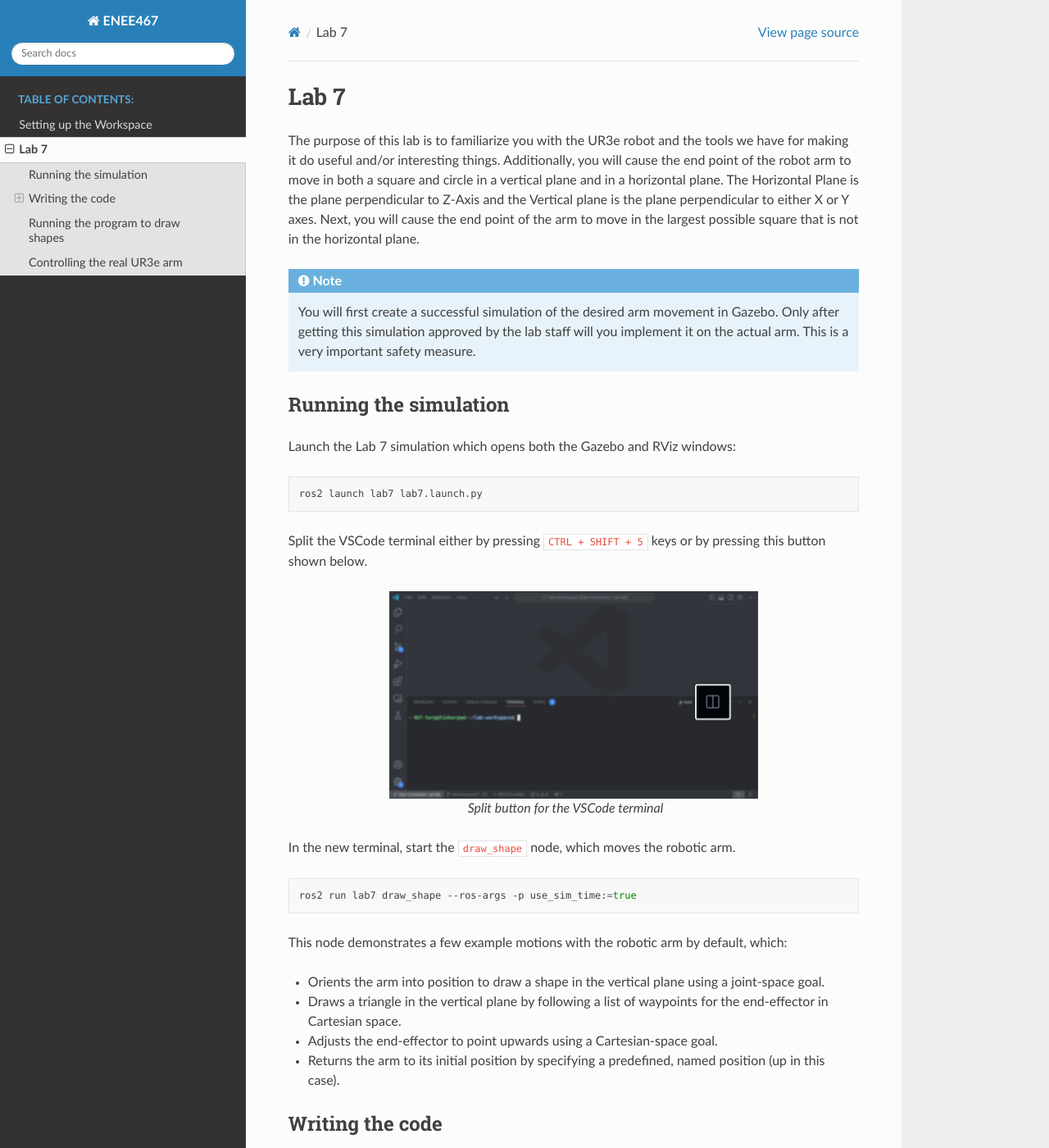
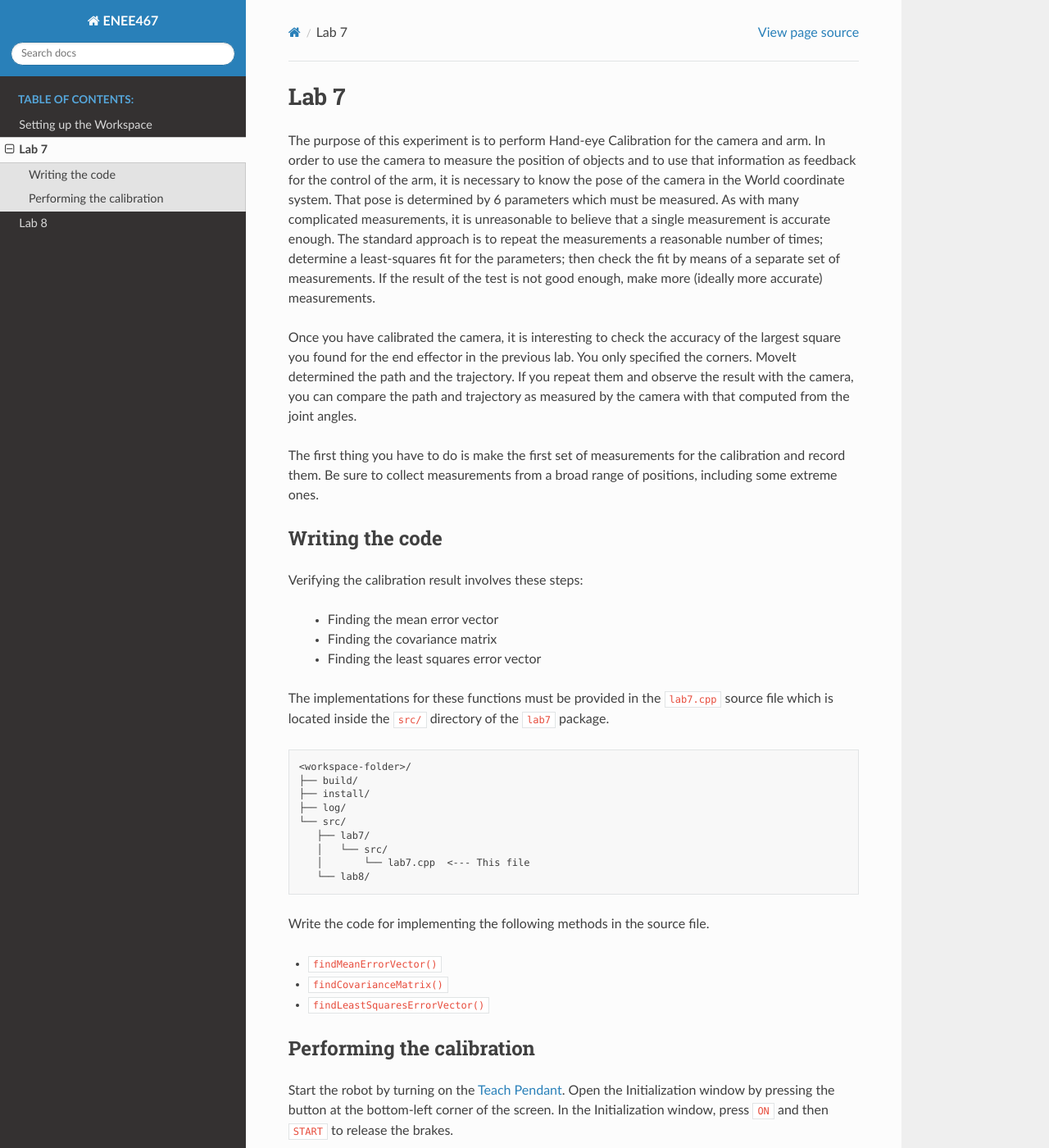
Before and after one commit to ENEE467/Getting_Started, a Sphinx documentation site: the page built from source/Lab7.rst, in a window 1280 px wide and 1400 px high. Shown: the whole window at 82% size. Built offline with Sphinx 7.4.7 and the Read the Docs theme 3.1.0, drawn with Linux system fonts in a browser that asks for light colours; pages that are not in the unit, such as notebooks, are missing from menus; some of the changed text lies outside the part shown.

Commit message:
Updated instructions

```diff
--- a/source/Lab7.rst
+++ b/source/Lab7.rst
@@ -1,140 +1,64 @@
-.. Steps for Lab 7 Exercise
+.. Steps for Lab 7 exercise
    01/09/24
    Abhishekh Reddy
 
 Lab 7
 =====
 
-The purpose of this lab is to familiarize you with the UR3e robot and the tools
-we have for making it do useful and/or interesting things. Additionally, you
-will cause the end point of the robot arm to move in both a square and circle in
-a vertical plane and in a horizontal plane. The Horizontal Plane is the plane
-perpendicular to Z-Axis and the Vertical plane is the plane perpendicular to
-either X or Y axes. Next, you will cause the end point of the arm to move in the
-largest possible square that is not in the horizontal plane.
+The purpose of this experiment is to perform Hand-eye Calibration for the camera and arm. In order
+to use the camera to measure the position of objects and to use that information as feedback for the
+control of the arm, it is necessary to know the pose of the camera in the World coordinate system.
+That pose is determined by 6 parameters which must be measured. As with many complicated
+measurements, it is unreasonable to believe that a single measurement is accurate enough. The
+standard approach is to repeat the measurements a reasonable number of times; determine a
+least-squares fit for the parameters; then check the fit by means of a separate set of measurements.
+If the result of the test is not good enough, make more (ideally more accurate) measurements.
 
-.. note::
+Once you have calibrated the camera, it is interesting to check the accuracy of the largest square
+you found for the end effector in the previous lab. You only specified the corners. MoveIt
+determined the path and the trajectory. If you repeat them and observe the result with the camera,
+you can compare the path and trajectory as measured by the camera with that computed from the joint
+angles.
 
-   You will first create a successful simulation of the
-   desired arm movement in Gazebo. Only after getting this simulation approved
-   by the lab staff will you implement it on the actual arm. This is a very
-   important safety measure.
-
-Running the simulation
-^^^^^^^^^^^^^^^^^^^^^^
-
-Launch the Lab 7 simulation which opens both the Gazebo and RViz windows:
-
-.. code-block:: bash
-
-  ros2 launch lab7 lab7.launch.py
-
-Split the VSCode terminal either by pressing ``CTRL + SHIFT + 5`` keys or by pressing this button
-shown below.
-
-.. figure:: images/bash-split-button.png
-   :width: 450
-   :align: center
-
-   Split button for the VSCode terminal
-
-In the new terminal, start the ``draw_shape`` node, which moves the robotic arm.
-
-.. code-block:: bash
-
-  ros2 run lab7 draw_shape --ros-args -p use_sim_time:=true
-
-This node demonstrates a few example motions with the robotic arm by default, which:
-
-- Orients the arm into position to draw a shape in the vertical plane using a joint-space goal.
-
-- Draws a triangle in the vertical plane by following a list of waypoints for the end-effector in
-  Cartesian space.
-
-- Adjusts the end-effector to point upwards using a Cartesian-space goal.
-
-- Returns the arm to its initial position by specifying a predefined, named position
-  (up in this case).
+The first thing you have to do is make the first set of measurements for the calibration and record
+them. Be sure to collect measurements from a broad range of positions, including some extreme ones.
 
 Writing the code
 ^^^^^^^^^^^^^^^^
 
-The source file for the ``draw_shape`` node is located at ``lab7/src/ur3e_move_interface.cpp``
-within the workspace's source directory. This is where you will write your program for this
-exercise.
+Verifying the calibration result involves these steps:
 
-Go through the code inside the ``UR3eMoveInterface::examplesMoveIt`` function to understand how the
-motions observed in the simulation are implemented.  You can also refer
-:doc:`this page </Lab7/Examples-Code-Desc>` for more detailed explanations of any section of
-the code as needed.
+   - Finding the mean error vector
+   - Finding the covariance matrix
+   - Finding the least squares error vector
 
-.. toctree::
-  :maxdepth: 1
-  :hidden:
+The implementations for these functions must be provided in the ``lab7.cpp`` source file which is
+located inside the ``src/`` directory of the ``lab7`` package.
 
-  Lab7/Examples-Code-Desc
+.. code-block:: text
 
-Now, use the reference code to write your own implementations for the following functions within the
-same source file:
+   <workspace-folder>/
+   ├── build/
+   ├── install/
+   ├── log/
+   └── src/
+      ├── lab7/
+      │   └── src/
+      │       └── lab7.cpp  <--- This file
+      └── lab8/
 
-- ``UR3eMoveInterface::drawCircleXY``
-- ``UR3eMoveInterface::drawCircleYZ``
-- ``UR3eMoveInterface::drawSquareXY``
-- ``UR3eMoveInterface::drawSquareYZ``
+Write the code for implementing the following methods in the source file.
 
-Running the program to draw shapes
-^^^^^^^^^^^^^^^^^^^^^^^^^^^^^^^^^^
+- ``findMeanErrorVector()``
+- ``findCovarianceMatrix()``
+- ``findLeastSquaresErrorVector()``
 
-The command for running the ``draw_shape`` node takes three arguments to define the shape, plane,
-and size. The node can be executed repeatedly with different argument variations.
+Performing the calibration
+^^^^^^^^^^^^^^^^^^^^^^^^^^
 
-.. code-block:: bash
-
-  ros2 run lab7 draw_shape <shape> <plane> <size> <ros-args>
-
-<shape>
-  Options: ``circle``, ``square``
-
-<plane>
-  Options: ``horizontal`` (XY Plane), ``vertical`` (YZ Plane)
-
-<size>
-  Radius if ``<shape>`` is ``circle`` and side length if ``<shape>`` is ``square``
-
-<ros-args>
-  Mainly for setting the ``use_sim_time`` parameter to ``true`` for simulation. This isn't needed
-  for the real arm.
-
-Example 1:
-  For drawing a circle in the horizontal plane with a radius of 0.25 meters in simulation.
-
-  .. code-block:: bash
-
-    ros2 run lab7 draw_shape circle horizontal 0.25 --ros-args -p use_sim_time:=true
-
-Example 2:
-  For drawing a square in the vertical plane with a side length of 0.2 meters on the real arm.
-
-  .. code-block:: bash
-
-    ros2 run lab7 draw_shape square vertical 0.2
-
-.. note::
-
-  The program defaults to running the examples function if any of the ``<shape>`` or ``<plane>``
-  arguments are missing or incorrect.
-
-  The program defaults to maximum size of 0.45 m radius or :math:`\frac{0.45}{\sqrt{2}}` m side
-  length if the ``<size>`` argument is missing or has a value less than or equal to zero.
-
-
-Controlling the real UR3e arm
-^^^^^^^^^^^^^^^^^^^^^^^^^^^^^
-
-Make sure to test the program extensively in simulation before executing it on the real arm.
-
-Start the robot by first turning on the `Teach Pendant <Teach Pendant Pic_>`_. Press the initialize
-button at the bottom-left corner of the screen, then press ``START`` to release the brakes.
+Start the robot by turning on the `Teach Pendant <Teach Pendant Pic_>`_. Open the Initialization
+window by pressing the button at the bottom-left corner of the screen. In the Initialization window,
+press ``ON`` and then ``START`` to release the brakes.
 
 .. figure:: images/start-robot.png
    :width: 450
@@ -142,47 +66,72 @@ button at the bottom-left corner of the screen, then press ``START`` to release
 
    Initializing the arm
 
-Then on the lab computer, launch Lab 7 with the ``sim`` argument set to ``false``.
+On the lab computer, use the VSCode terminal to execute the launch file for this Lab exericise to
+run the calibration stack. Replace ``<number>`` with the number posted on your lab table when
+entering the command.
 
 .. code-block:: bash
 
-  ros2 launch lab7 lab7.launch.py sim:=false
+   ros2 launch lab7 lab7.launch.py table:=<number>
 
-This starts the UR ROS Driver which communicates with the real arm instead of Gazebo simulation.
+This will start an RViz window displaying the robot and camera views side by side. The left view
+replicates the real arm's pose, showing the relevant transform frames. The right view displays the
+camera feed, highlighting the marker when detected.
 
-The arm shown in RViz sits in the upright position if the ROS driver successfully communicates with
-UR3e. This might take some time.
-
-Then on the Teach Pendant, start the ``ur3e_ros`` program.
-
-.. figure:: images/start-program.png
+.. figure:: images/rviz-before-calib.png
    :width: 450
    :align: center
 
-   Starting the program to receive commands from lab computer
+   RViz window after executing the launch file
 
-Signs that the connection successfully established:
-
-  - The terminal from which you launched Lab 7 should print ``Robot connected to reverse
-    interface. Ready to receive control commands``.
-
-  - Doing a ``ros2 topic list`` should print a lot of new topics.
-
-.. caution::
-
-  If there are any warnings or errors in the output, stop immidiately and ask the TA or the lab
-  manager.
-
-Then in another terminal, run the ``draw_shape`` node to start drawing the shapes with the arm.
-Refer back to `this section <Running the program to draw shapes_>`_ for more.
+Start a terminal window outside VSCode by pressing ``CTRL + ALT + T`` keys, and access the container
+shell. :doc:`This page </Setup/Attach-Shell>` explains more about this step in detail.
 
 .. code-block:: bash
 
-  ros2 run lab7 draw_shape <shape> <plane> <size>
+   docker exec -it -u 467-terp <workspace-name> bash
 
-If you enabled end-effector tracking, the plots and CSV files of the end-effector positions will be
-saved at the ``output/`` directory of the workspace. Refer
-:ref:`this section <end effector tracking>` for more information.
+Now begin the command interface in this terminal window to send commands to the calibration node.
 
-.. LINK REFERENCES -------------------------------------------------------------
+.. code-block:: bash
+
+   ros2 run lab7 command_interface
+
+.. figure:: images/lab7-command-interface.png
+   :width: 450
+   :align: center
+
+   Command interface running in an external shell window
+
+Follow the terminal instructions to complete the steps below:
+
+- Capture at least 15 measurements for calibration.
+
+- Send the ``calibrate`` command to initiate calibration.
+
+In RViz, two new frames named ``camera`` and ``marker_n`` should appear in the left viewport,
+representing the camera's and marker's poses, as shown in the figure below.
+
+.. figure:: images/rviz-after-calib.png
+   :width: 450
+   :align: center
+
+   RViz window after Hand-eye calibration
+
+.. note::
+
+   If the camera frame is positioned or oriented incorrectly, reset the measurements and perform the
+   calibration again. There must be a significant variation between the end-effector poses while
+   capturing measurements.
+
+If the results look correct, save the calibration results using the ``save`` command before
+proceeding to verify the calibration.
+
+Capture at least 15 additional measurements and then use the ``verify`` command to calculate the
+error vectors and covariance matrix with the previously implemented methods.
+
+Save the verification results using the ``save`` command again. The output will be stored in the
+``output/lab7/`` directory within the ROS workspace.
+
+.. LINK REFERENCES ---------------------------------------------------------------------------------
 .. _Teach Pendant Pic: https://www.universal-robots.com/media/1814258/3pe-tp_productpicture.jpg
--- /dev/null
+++ b/source/Lab8.rst
@@ -0,0 +1,186 @@
+.. Steps for Lab 8 Exercise
+   01/09/24
+   Abhishekh Reddy
+
+Lab 8
+=====
+
+The purpose of this lab is to familiarize you with the UR3e robot and the tools
+we have for making it do useful and/or interesting things. Additionally, you
+will cause the end point of the robot arm to move in both a square and circle in
+a vertical plane and in a horizontal plane. The Horizontal Plane is the plane
+perpendicular to Z-Axis and the Vertical plane is the plane perpendicular to
+either X or Y axes. Next, you will cause the end point of the arm to move in the
+largest possible square that is not in the horizontal plane.
+
+.. note::
+
+   You will first create a successful simulation of the
+   desired arm movement in Gazebo. Only after getting this simulation approved
+   by the lab staff will you implement it on the actual arm. This is a very
+   important safety measure.
+
+Running the simulation
+^^^^^^^^^^^^^^^^^^^^^^
+
+Launch the Lab 8 simulation which opens both the Gazebo and RViz windows:
+
+.. code-block:: bash
+
+  ros2 launch lab8 lab8.launch.py
+
+Split the VSCode terminal either by pressing ``CTRL + SHIFT + 5`` keys or by pressing this button
+shown below.
+
+.. figure:: images/bash-split-button.png
+   :width: 450
+   :align: center
+
+   Split button for the VSCode terminal
+
+In the new terminal, start the ``draw_shape`` node, which moves the robotic arm.
+
+.. code-block:: bash
+
+  ros2 run lab8 draw_shape --ros-args -p use_sim_time:=true
+
+This node demonstrates a few example motions with the robotic arm by default, which:
+
+- Orients the arm into position to draw a shape in the vertical plane using a joint-space goal.
+
+- Draws a triangle in the vertical plane by following a list of waypoints for the end-effector in
+  Cartesian space.
+
+- Adjusts the end-effector to point upwards using a Cartesian-space goal.
+
+- Returns the arm to its initial position by specifying a predefined, named position
+  (up in this case).
+
+Writing the code
+^^^^^^^^^^^^^^^^
+
+The source file for the ``draw_shape`` node is located at ``lab8/src/ur3e_move_interface.cpp``
+within the workspace's source directory. This is where you will write your program for this
+exercise.
+
+Go through the code inside the ``UR3eMoveInterface::examplesMoveIt`` function to understand how the
+motions observed in the simulation are implemented.  You can also refer
+:doc:`this page </Lab8/Examples-Code-Desc>` for more detailed explanations of any section of
+the code as needed.
+
+.. toctree::
+  :maxdepth: 1
+  :hidden:
+
+  Lab8/Examples-Code-Desc
+
+Now, use the reference code to write your own implementations for the following functions within the
+same source file:
+
+- ``UR3eMoveInterface::drawCircleXY``
+- ``UR3eMoveInterface::drawCircleYZ``
+- ``UR3eMoveInterface::drawSquareXY``
+- ``UR3eMoveInterface::drawSquareYZ``
+
+Running the program to draw shapes
+^^^^^^^^^^^^^^^^^^^^^^^^^^^^^^^^^^
+
+The command for running the ``draw_shape`` node takes three arguments to define the shape, plane,
+and size. The node can be executed repeatedly with different argument variations.
+
+.. code-block:: bash
+
+  ros2 run lab8 draw_shape <shape> <plane> <size> <ros-args>
+
+<shape>
+  Options: ``circle``, ``square``
+
+<plane>
+  Options: ``horizontal`` (XY Plane), ``vertical`` (YZ Plane)
+
+<size>
+  Radius if ``<shape>`` is ``circle`` and side length if ``<shape>`` is ``square``
+
+<ros-args>
+  Mainly for setting the ``use_sim_time`` parameter to ``true`` for simulation. This isn't needed
+  for the real arm.
+
+Example 1:
+  For drawing a circle in the horizontal plane with a radius of 0.25 meters in simulation.
+
+  .. code-block:: bash
+
+    ros2 run lab8 draw_shape circle horizontal 0.25 --ros-args -p use_sim_time:=true
+
+Example 2:
+  For drawing a square in the vertical plane with a side length of 0.2 meters on the real arm.
+
+  .. code-block:: bash
+
+    ros2 run lab8 draw_shape square vertical 0.2
+
+.. note::
+
+  The program defaults to running the examples function if any of the ``<shape>`` or ``<plane>``
+  arguments are missing or incorrect.
+
+  The program defaults to maximum size of 0.45 m radius or :math:`\frac{0.45}{\sqrt{2}}` m side
+  length if the ``<size>`` argument is missing or has a value less than or equal to zero.
+
+
+Controlling the real UR3e arm
+^^^^^^^^^^^^^^^^^^^^^^^^^^^^^
+
+Start the robot by first turning on the `Teach Pendant <Teach Pendant Pic_>`_. Press the initialize
+button at the bottom-left corner of the screen, then press ``START`` to release the brakes.
+
+.. figure:: images/start-robot.png
+   :width: 450
+   :align: center
+
+   Initializing the arm
+
+Then on the lab computer, launch Lab 8 with the ``sim`` argument set to ``false``.
+
+.. code-block:: bash
+
+  ros2 launch lab8 lab8.launch.py sim:=false
+
+This starts the UR ROS Driver which communicates with the real arm instead of Gazebo simulation.
+
+The arm shown in RViz sits in the upright position if the ROS driver successfully communicates with
+UR3e. This might take some time.
+
+Then on the Teach Pendant, start the ``ur3e_ros`` program.
+
+.. figure:: images/start-program.png
+   :width: 450
+   :align: center
+
+   Starting the program to receive commands from lab computer
+
+Signs that the connection successfully established:
+
+  - The terminal from which you launched Lab 8 should print ``Robot connected to reverse
+    interface. Ready to receive control commands``.
+
+  - Doing a ``ros2 topic list`` should print a lot of new topics.
+
+.. caution::
+
+  If there are any warnings or errors in the output, stop immidiately and ask the TA or the lab
+  manager.
+
+Then in another terminal, run the ``draw_shape`` node to start drawing the shapes with the arm.
+Refer back to `this section <Running the program to draw shapes_>`_ for more.
+
+.. code-block:: bash
+
+  ros2 run lab8 draw_shape <shape> <plane> <size>
+
+If you enabled end-effector tracking, the plots and CSV files of the end-effector positions will be
+saved at the ``output/`` directory of the workspace. Refer
+:ref:`this section <end effector tracking>` for more information.
+
+.. LINK REFERENCES ---------------------------------------------------------------------------------
+.. _Teach Pendant Pic: https://www.universal-robots.com/media/1814258/3pe-tp_productpicture.jpg
```
Also changed, not shown: source/Lab8/Examples-Code-Desc.rst (renamed from source/Lab7/Examples-Code-Desc.rst, +11 -11 lines), source/images/lab7-command-interface.png (added), source/images/rviz-after-calib.png (added), source/images/rviz-before-calib.png (added).
